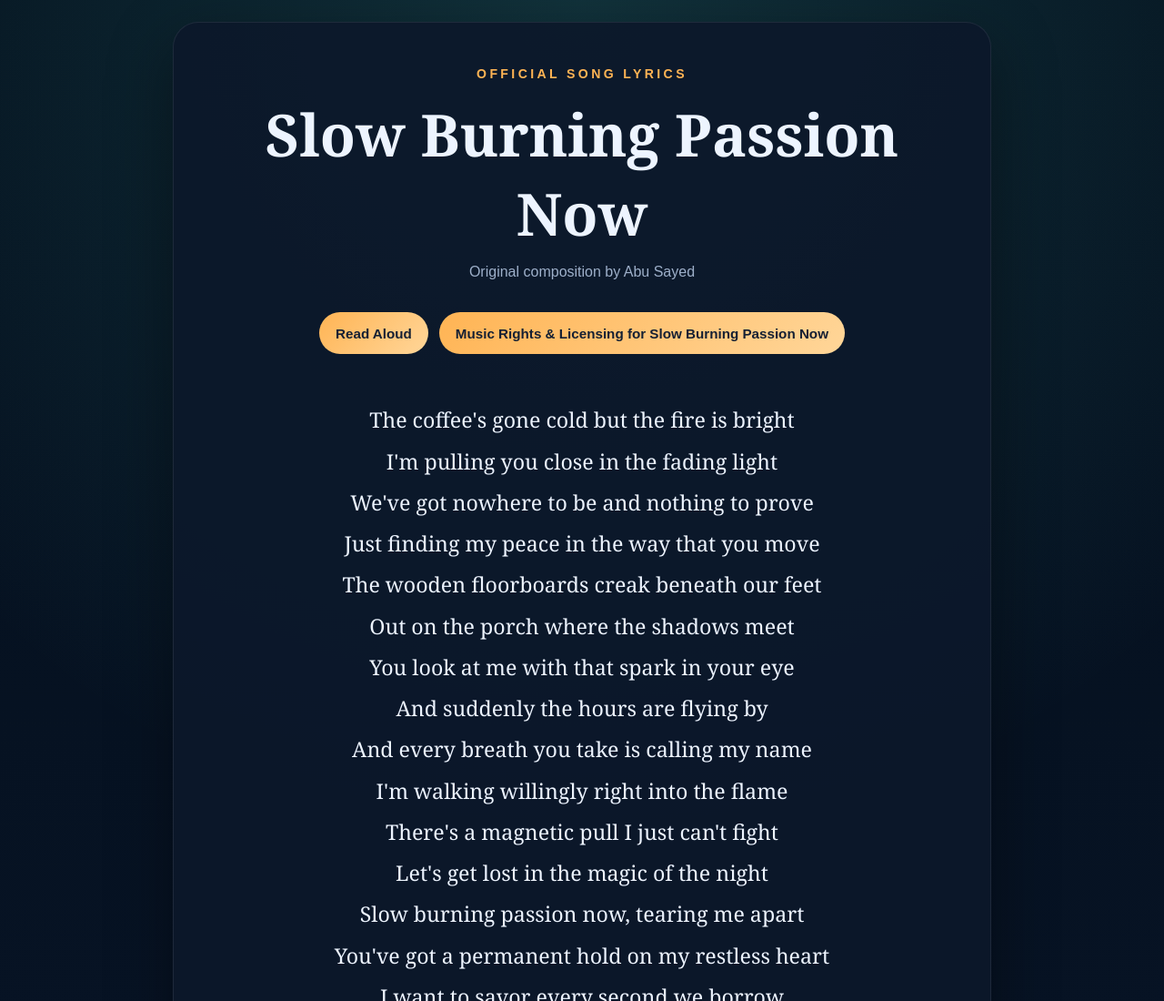
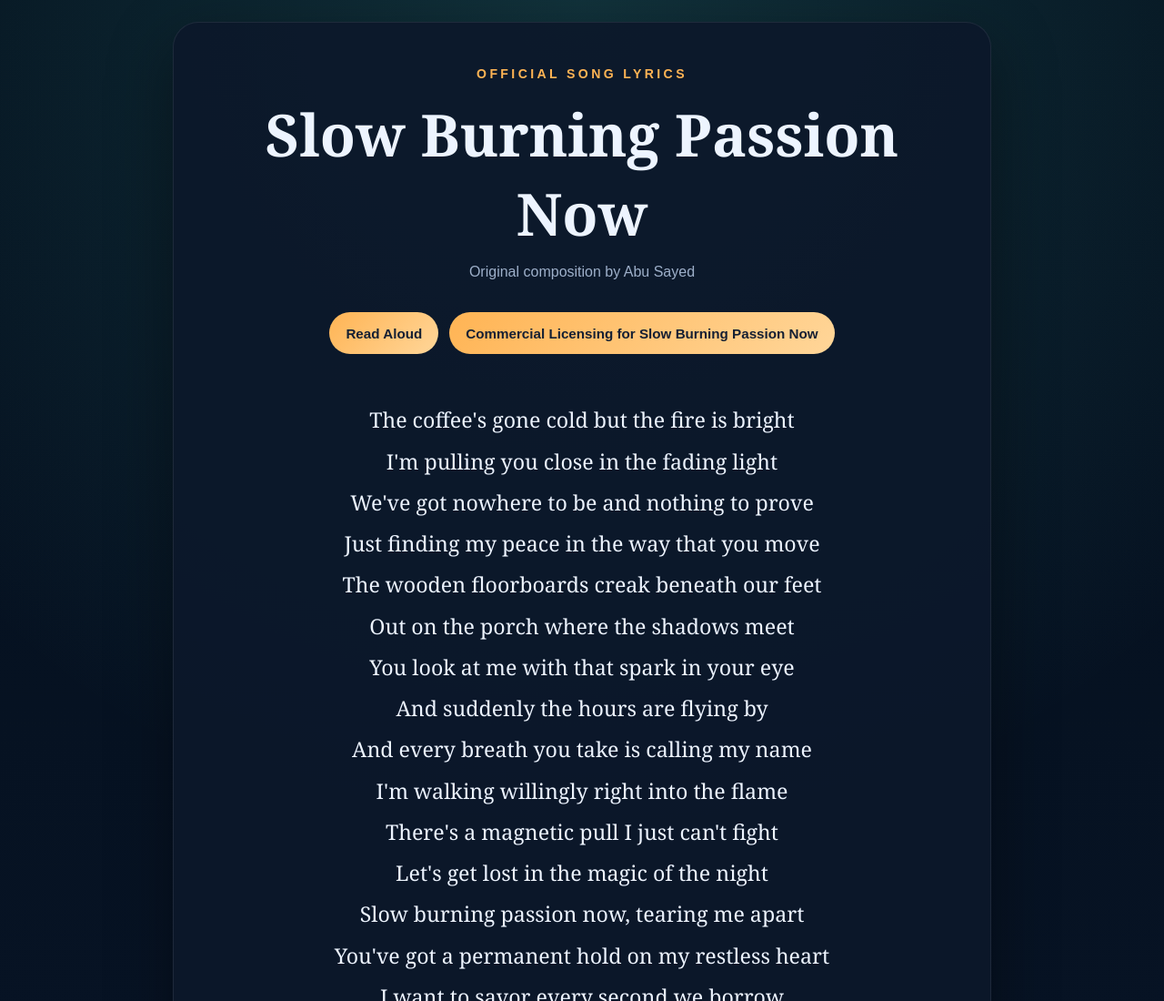
Before and after one commit to ImAbuSayed/slow-burning-passion-now, a plain HTML site: page index.html in a window 1280 px wide. Shown: the top 1100 px of the page at 91% size. Drawn offline with Linux system fonts and the light colour scheme.

Commit message:
feat: update song assets v1 with signed GPG commit [verified]

```diff
--- a/index.html
+++ b/index.html
@@ -537,7 +537,7 @@
 
         <div class="controls">
             <button class="btn-speak" id="speakBtn" title="Read the lyrics aloud"><span id="speakText">Read Aloud</span></button>
-            <a href="https://music.abusayed.com.bd/Licensing/?https://imabusayed.github.io/slow-burning-passion-now/" class="btn-license" title="Get licensing for this song" target="_blank">Music Rights & Licensing for Slow Burning Passion Now</a>
+            <a href="https://music.abusayed.com.bd/Licensing/?https://imabusayed.github.io/slow-burning-passion-now/" class="btn-license" title="Get licensing for this song" target="_blank">Commercial Licensing for Slow Burning Passion Now</a>
 
         </div>
         <br>
```
Also changed, not shown: llms.txt, manifest.json, 1 other file.
